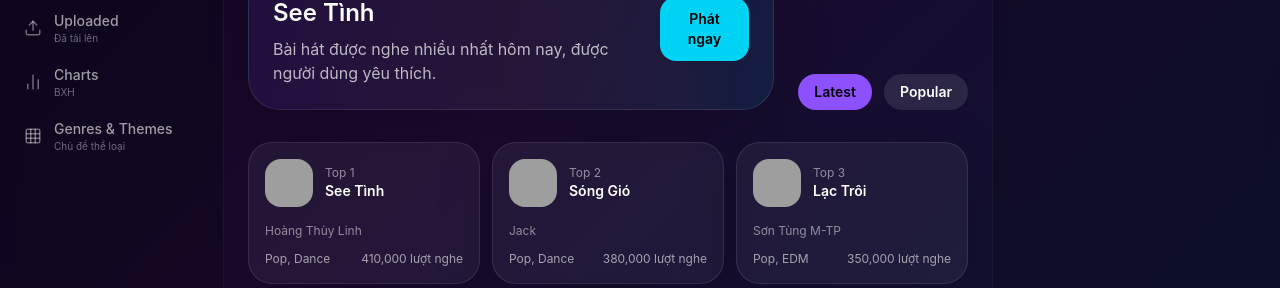
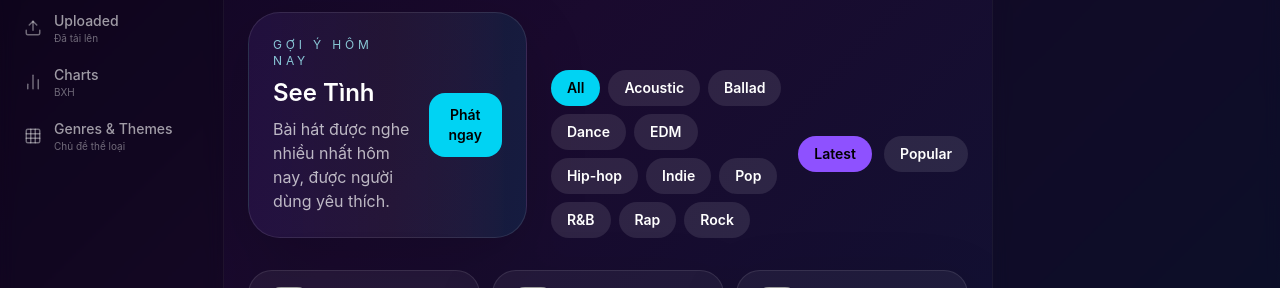
Before and after one commit to Tachun1801/TvTmp3, a React (Vite) app in the folder frontend/: page /discover in a window 1280 px wide. Shown: the part 236-524 px from the top of the page. Built offline with nearby package versions, Linux system fonts and the light colour scheme; grey boxes are pictures that could not be loaded.

Commit message:
Add DiscoverPage genre filter and update suggestion banner playback target

```diff
--- a/frontend/src/pages/public/DiscoverPage.jsx
+++ b/frontend/src/pages/public/DiscoverPage.jsx
@@ -10,18 +10,31 @@ function formatDuration(seconds) {
 
 export default function DiscoverPage({ currentTrack, onPlay }) {
   const [sortMode, setSortMode] = useState("latest");
+  const [selectedGenre, setSelectedGenre] = useState("All");
   const fetchDiscoverSongs = useCallback(() => songService.getDiscover(), []);
 
   const { data: songs, loading, error } = useSongs(fetchDiscoverSongs);
 
+  const genres = useMemo(() => {
+    const uniqueGenres = new Set();
+    songs.forEach((song) => song.genres?.forEach((genre) => uniqueGenres.add(genre)));
+    return ["All", ...Array.from(uniqueGenres).sort()];
+  }, [songs]);
+
+  const filteredSongs = useMemo(() => {
+    if (selectedGenre === "All") {
+      return songs;
+    }
+    return songs.filter((song) => song.genres?.includes(selectedGenre));
+  }, [songs, selectedGenre]);
+
   const sortedSongs = useMemo(() => {
+    const base = filteredSongs.slice();
     if (sortMode === "popular") {
-      return songs.slice().sort((a, b) => b.playCount - a.playCount);
+      return base.sort((a, b) => b.playCount - a.playCount);
     }
-    return songs
-      .slice()
-      .sort((a, b) => new Date(b.uploadedAt) - new Date(a.uploadedAt));
-  }, [songs, sortMode]);
+    return base.sort((a, b) => new Date(b.uploadedAt) - new Date(a.uploadedAt));
+  }, [filteredSongs, sortMode]);
 
   const topCharts = useMemo(
     () =>
@@ -88,13 +101,31 @@ export default function DiscoverPage({ currentTrack, onPlay }) {
 
                 <button
                   type="button"
-                  onClick={() => onPlay?.(topCharts[0] || songs[0])}
+                  onClick={() => onPlay?.(topCharts[0] || sortedSongs[0] || songs[0])}
                   className="inline-flex items-center justify-center rounded-2xl bg-cyan-400 px-5 py-3 text-sm font-semibold text-black transition hover:bg-cyan-300"
                 >
                   Phát ngay
                 </button>
               </div>
             </div>
+          </div>
+
+          <div className="flex flex-col gap-4 sm:flex-row sm:items-center sm:justify-between">
+            <div className="flex flex-wrap items-center gap-2">
+              {genres.map((genre) => (
+                <button
+                  key={genre}
+                  type="button"
+                  onClick={() => setSelectedGenre(genre)}
+                  className={`rounded-full px-4 py-2 text-sm font-semibold transition ${
+                    selectedGenre === genre
+                      ? "bg-cyan-400 text-black"
+                      : "bg-white/10 text-white hover:bg-white/15"
+                  }`}
+                >
+                  {genre}
+                </button>
+              ))}
             </div>
 
             <div className="flex items-center gap-3">
@@ -112,6 +143,7 @@ export default function DiscoverPage({ currentTrack, onPlay }) {
                   {mode === "latest" ? "Latest" : "Popular"}
                 </button>
               ))}
+            </div>
           </div>
         </div>
 
@@ -147,7 +179,7 @@ export default function DiscoverPage({ currentTrack, onPlay }) {
       </section>
 
       <section className="grid gap-6 sm:grid-cols-2 xl:grid-cols-3">
-        {songs.map((song) => (
+        {sortedSongs.map((song) => (
           <article
             key={song.id}
             className="group overflow-hidden rounded-3xl border border-white/10 bg-white/5 shadow-[0_20px_60px_rgba(0,0,0,0.18)] transition hover:-translate-y-1 hover:border-violet-400/20"
```
Lines whose indentation alone changed are shown as unchanged.
